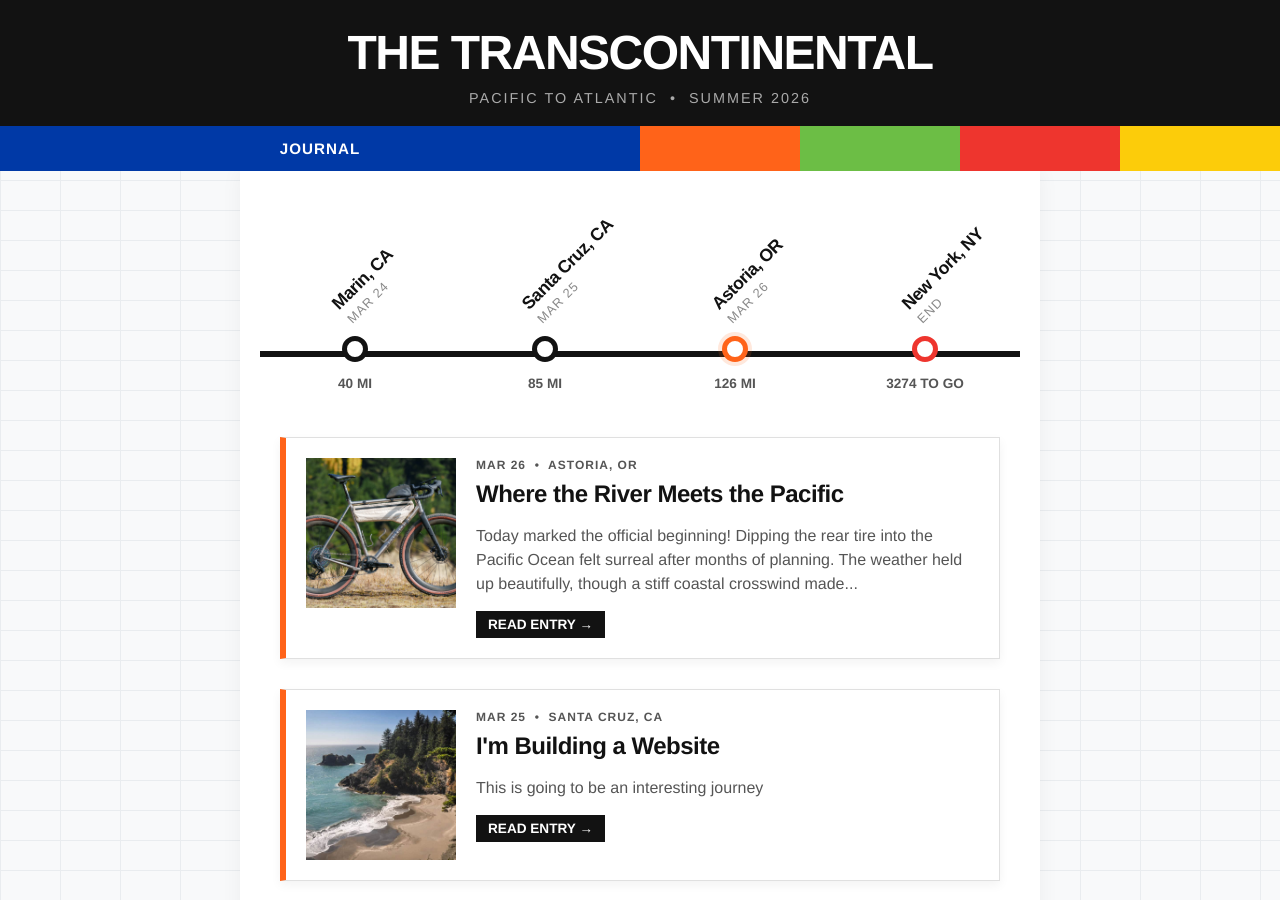
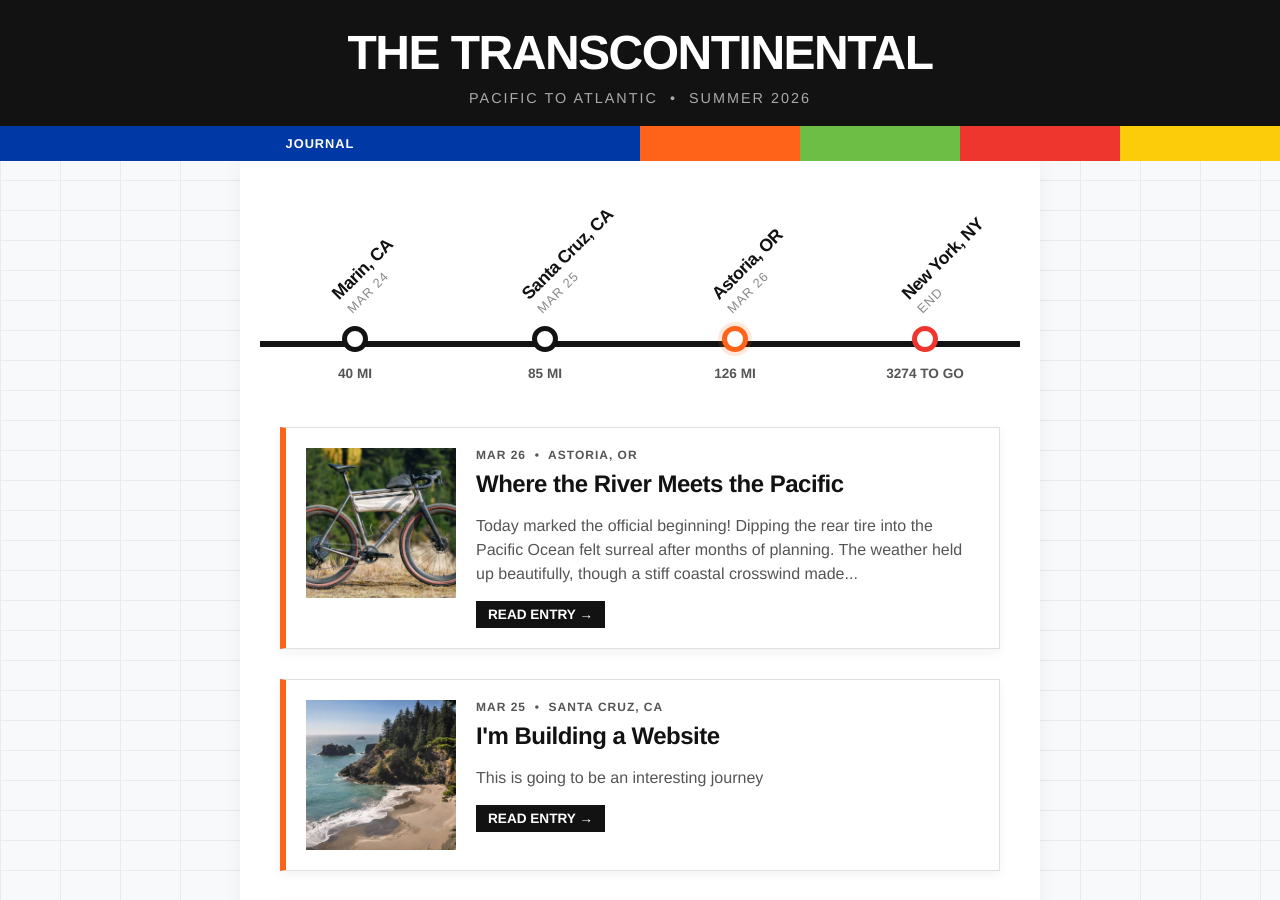
Before and after one commit to mschiller87/bike-tracker, a Jekyll site: the page built from index.html, in a window 1280 px wide and 900 px high. Built offline with Jekyll 4.4.1, drawn with Linux system fonts in a browser that asks for light colours.

Commit message:
Update default.html

```diff
--- a/_layouts/default.html
+++ b/_layouts/default.html
@@ -57,27 +57,25 @@
         .mta-tabs {
             display: flex;
             width: 100%;
-            height: 45px; /* Creates a thick, clickable ribbon */
+            height: 35px; /* Shrunk down for a sleeker profile */
         }
 
         .mta-tab {
-            flex: 1; /* Inactive tabs shrink down to an equal, minimal width */
+            flex: 1;
             display: flex;
             align-items: center;
             justify-content: center;
             text-decoration: none;
             color: white;
             font-weight: bold;
-            font-size: 0.95rem;
+            font-size: 0.8rem; /* Shrunk the font size to match the sleeker bar */
             text-transform: uppercase;
             letter-spacing: 1px;
-            overflow: hidden; /* Hides text that spills out when shrunk */
+            overflow: hidden;
             cursor: pointer;
-            /* The transition makes the expansion buttery smooth */
             transition: flex 0.4s cubic-bezier(0.25, 1, 0.5, 1);
         }
 
-        /* The hidden text inside the tabs */
         .mta-tab span {
             opacity: 0;
             max-width: 0;
@@ -85,13 +83,11 @@
             transition: all 0.4s ease;
         }
 
-        /* What happens when you hover OR when the tab is currently active */
         .mta-tab:hover,
         .mta-tab.active {
-            flex: 4; /* Multiplies the width of the active/hovered block! */
+            flex: 4;
         }
 
-        /* Fade in and expand the text */
         .mta-tab:hover span,
         .mta-tab.active span {
             opacity: 1;
@@ -104,7 +100,7 @@
         .tab-orange { background-color: #FF6319; }
         .tab-green  { background-color: #6CBE45; }
         .tab-red    { background-color: #EE352E; }
-        .tab-yellow { background-color: #FCCC0A; color: #121212; } /* Dark text for the yellow tab to ensure readability */
+        .tab-yellow { background-color: #FCCC0A; color: #121212; }
 
         /* The Content Wrapper */
         .container {
@@ -126,7 +122,7 @@
         </div>
 
         <nav class="mta-tabs">
-            <a href="{{ site.baseurl }}/" class="mta-tab tab-blue {% unless page.url contains 'tracker' %}active{% endunless %}">
+            <a href="{{ site.baseurl }}/" class="mta-tab tab-blue {% if page.url == '/' or page.url == '/index.html' %}active{% endif %}">
                 <span>Journal</span>
             </a>
 
@@ -134,16 +130,16 @@
                 <span>Live Map</span>
             </a>
 
-            <a href="#" class="mta-tab tab-green">
-                <span>Route</span>
+            <a href="{{ site.baseurl }}/photos.html" class="mta-tab tab-green {% if page.url contains 'photos' %}active{% endif %}">
+                <span>Photos</span>
             </a>
 
-            <a href="#" class="mta-tab tab-red">
-                <span>Gear List</span>
+            <a href="{{ site.baseurl }}/board.html" class="mta-tab tab-red {% if page.url contains 'board' %}active{% endif %}">
+                <span>Message Board</span>
             </a>
 
-            <a href="#" class="mta-tab tab-yellow">
-                <span>About</span>
+            <a href="{{ site.baseurl }}/stats.html" class="mta-tab tab-yellow {% if page.url contains 'stats' %}active{% endif %}">
+                <span>Stats</span>
             </a>
         </nav>
     </header>
```
